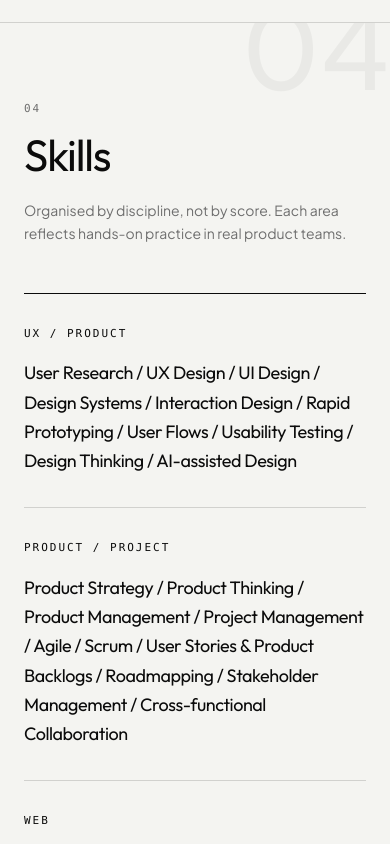
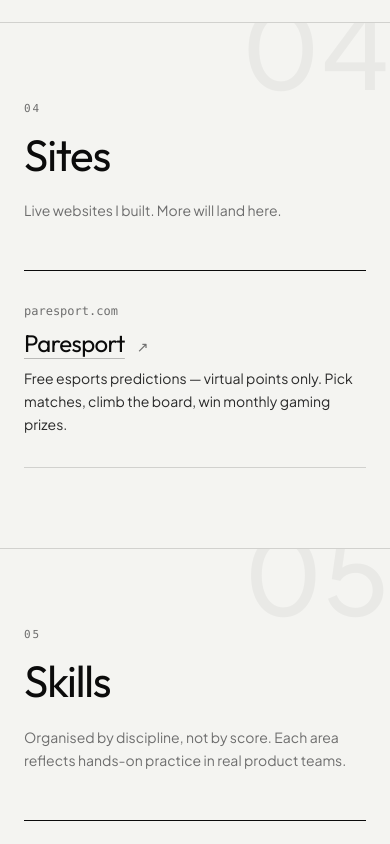
Before and after one commit to RFGroupGit/Portfolio-pro, a React (Vite) app: page / in a window 390 px wide. Shown: the part 9320-10164 px from the top of the page. Built offline with nearby package versions, Linux system fonts and the light colour scheme.

Commit message:
Add a Sites section with Paresport, ready for more live websites.
The homepage now lists websites I built after the case studies. New
entries only need a row in the sites data file.

Co-authored-by: RF Group <RFGroupGit@users.noreply.github.com>

```diff
--- a/index.html
+++ b/index.html
@@ -69,7 +69,10 @@
           "addressRegion": "Vaud",
           "addressCountry": "CH"
         },
-        "sameAs": ["https://www.linkedin.com/in/robin-fremy-343578198/"],
+        "sameAs": [
+          "https://www.linkedin.com/in/robin-fremy-343578198/",
+          "https://paresport.com"
+        ],
         "knowsLanguage": ["fr", "en"]
       }
     </script>
--- a/src/components/Contact.tsx
+++ b/src/components/Contact.tsx
@@ -15,11 +15,11 @@ export function Contact() {
         aria-hidden="true"
         className="print-hidden pointer-events-none absolute -top-10 right-0 font-sans text-[28vw] leading-none font-medium text-paper/5 select-none"
       >
-        08
+        09
       </span>
 
       <div className="relative mx-auto max-w-7xl px-6 md:px-10">
-        <p className="eyebrow mb-6 text-paper/45">08</p>
+        <p className="eyebrow mb-6 text-paper/45">09</p>
         <h2 id="contact-title" className="font-display text-h2 max-w-4xl text-paper">
           Let’s talk.
         </h2>
--- a/src/components/Education.tsx
+++ b/src/components/Education.tsx
@@ -3,7 +3,7 @@ import { Section } from './ui/Section'
 
 export function Education() {
   return (
-    <Section id="education" number="06" title="Education" wide>
+    <Section id="education" number="07" title="Education" wide>
       <ul className="border-t border-ink">
         {education.map((item, index) => (
           <li
--- a/src/components/IndexRail.tsx
+++ b/src/components/IndexRail.tsx
@@ -4,8 +4,6 @@ import { homeSection, navigation } from '../data/navigation'
 import { profile } from '../data/profile'
 import { useActiveSection } from '../hooks/useActiveSection'
 import { chromeBar, chromeThemeFromPath } from '../lib/chromeTheme'
-
-const numbers = ['01', '02', '03', '04', '05', '06']
 
 /**
  * Book-spine index: a fixed left rail with initials, live section
@@ -36,16 +34,17 @@ export function IndexRail() {
 
       <ol className="flex flex-col items-center gap-3 font-mono text-[10px] tabular-nums">
         {navigation.map((item, i) => {
+          const folio = String(i + 1).padStart(2, '0')
           const isActive = onHome && active === item.id
           return (
             <li key={item.id}>
               <Link
                 to={homeSection(item.id)}
                 aria-current={isActive ? 'true' : undefined}
-                aria-label={`${numbers[i]} ${item.label}`}
+                aria-label={`${folio} ${item.label}`}
                 className={`block transition-colors ${isActive ? bar.linkActive : bar.link}`}
               >
-                {numbers[i]}
+                {folio}
               </Link>
             </li>
           )
--- a/src/components/Languages.tsx
+++ b/src/components/Languages.tsx
@@ -3,7 +3,7 @@ import { Section } from './ui/Section'
 
 export function Languages() {
   return (
-    <Section id="languages" number="07" title="Languages" wide>
+    <Section id="languages" number="08" title="Languages" wide>
       <dl className="grid border-t border-ink sm:grid-cols-2">
         {languages.map((language) => (
           <div key={language.name} className="print-avoid-break border-ink/15 py-8 sm:border-r sm:px-8 sm:first:pl-0 sm:last:border-r-0">
--- /dev/null
+++ b/src/components/Sites.tsx
@@ -0,0 +1,41 @@
+import { sites } from '../data/sites'
+import { Section } from './ui/Section'
+
+export function Sites() {
+  return (
+    <Section
+      id="sites"
+      number="04"
+      title="Sites"
+      intro="Live websites I built. More will land here."
+      wide
+    >
+      <ul className="border-t border-ink">
+        {sites.map((site) => {
+          const host = site.url.replace(/^https?:\/\/(www\.)?/, '').replace(/\/$/, '')
+          return (
+            <li key={site.url} className="print-avoid-break border-b border-ink/15">
+              <a
+                href={site.url}
+                target="_blank"
+                rel="noopener noreferrer"
+                className="group grid gap-2 py-8 md:grid-cols-12 md:items-baseline md:gap-8"
+              >
+                <p className="font-mono text-xs text-muted md:col-span-3">{host}</p>
+                <div className="md:col-span-9">
+                  <h3 className="font-display text-2xl tracking-tight text-ink md:text-3xl">
+                    <span className="link-underline print:no-underline">{site.name}</span>
+                    <span aria-hidden="true" className="print-hidden ml-3 text-sm text-muted transition-transform group-hover:translate-x-0.5">
+                      ↗
+                    </span>
+                  </h3>
+                  <p className="mt-2 max-w-xl text-sm leading-relaxed text-ink-soft">{site.summary}</p>
+                </div>
+              </a>
+            </li>
+          )
+        })}
+      </ul>
+    </Section>
+  )
+}
--- a/src/components/Skills.tsx
+++ b/src/components/Skills.tsx
@@ -5,7 +5,7 @@ export function Skills() {
   return (
     <Section
       id="skills"
-      number="04"
+      number="05"
       title="Skills"
       intro="Organised by discipline, not by score. Each area reflects hands-on practice in real product teams."
       wide
--- a/src/components/Tools.tsx
+++ b/src/components/Tools.tsx
@@ -3,7 +3,7 @@ import { Section } from './ui/Section'
 
 export function Tools() {
   return (
-    <Section id="tools" number="05" title="Tools" wide>
+    <Section id="tools" number="06" title="Tools" wide>
       <ul className="grid grid-cols-2 border-t border-ink sm:grid-cols-3 md:grid-cols-4" aria-label="Tools I work with">
         {tools.map((tool) => (
           <li key={tool} className="border-r border-b border-ink/15 px-4 py-5 text-sm text-ink sm:px-5">
--- a/src/data/navigation.ts
+++ b/src/data/navigation.ts
@@ -8,6 +8,7 @@ export const navigation: NavItem[] = [
   { id: 'about', label: 'About' },
   { id: 'experience', label: 'Experience' },
   { id: 'projects', label: 'Projects' },
+  { id: 'sites', label: 'Sites' },
   { id: 'skills', label: 'Skills' },
   { id: 'education', label: 'Education' },
   { id: 'contact', label: 'Contact' },
--- /dev/null
+++ b/src/data/sites.ts
@@ -0,0 +1,18 @@
+export interface Site {
+  name: string
+  url: string
+  /** One line under the name. */
+  summary: string
+}
+
+/**
+ * Live websites. Add a row here when a new site ships.
+ */
+export const sites: Site[] = [
+  {
+    name: 'Paresport',
+    url: 'https://paresport.com',
+    summary:
+      'Free esports predictions — virtual points only. Pick matches, climb the board, win monthly gaming prizes.',
+  },
+]
--- a/src/pages/HomePage.tsx
+++ b/src/pages/HomePage.tsx
@@ -5,6 +5,7 @@ import { Experience } from '../components/Experience'
 import { Hero } from '../components/Hero'
 import { Languages } from '../components/Languages'
 import { Projects } from '../components/Projects'
+import { Sites } from '../components/Sites'
 import { Skills } from '../components/Skills'
 import { Tools } from '../components/Tools'
 
@@ -15,6 +16,7 @@ export function HomePage() {
       <About />
       <Experience />
       <Projects />
+      <Sites />
       <Skills />
       <Tools />
       <Education />
```
